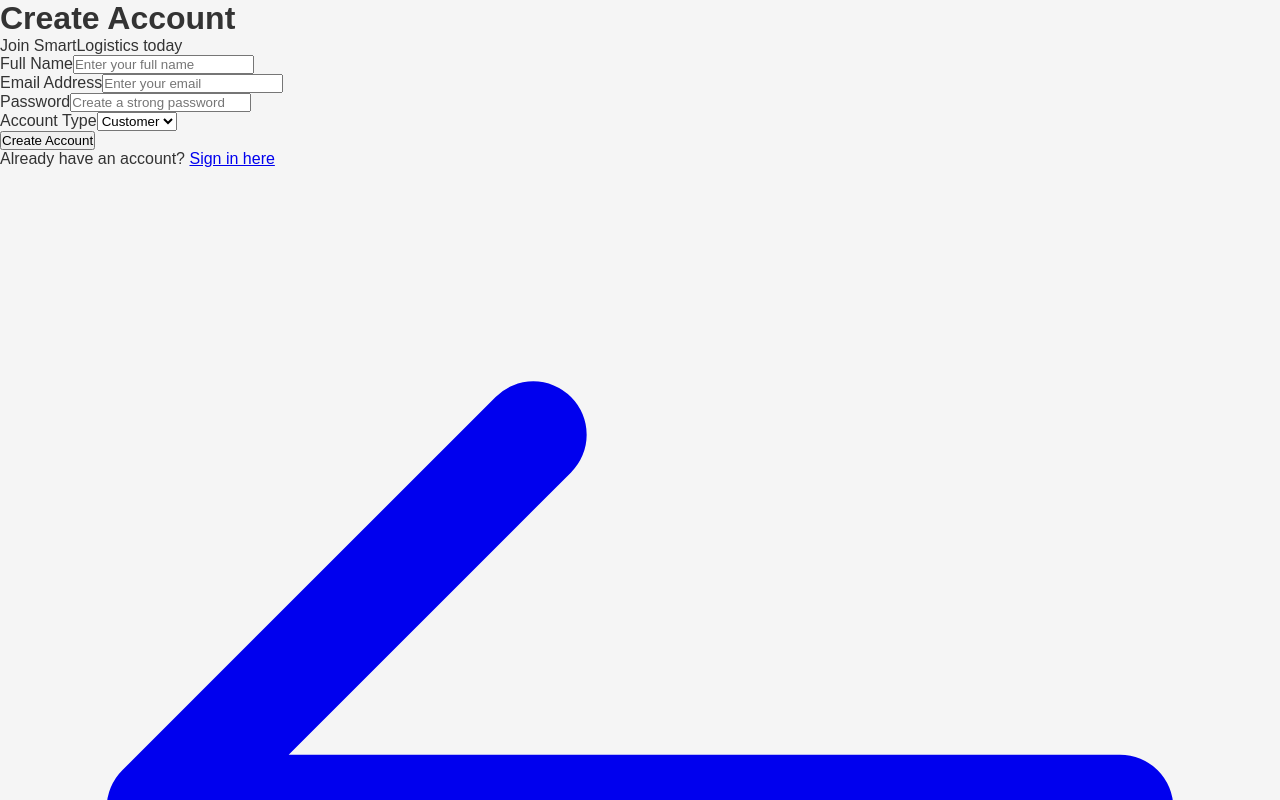
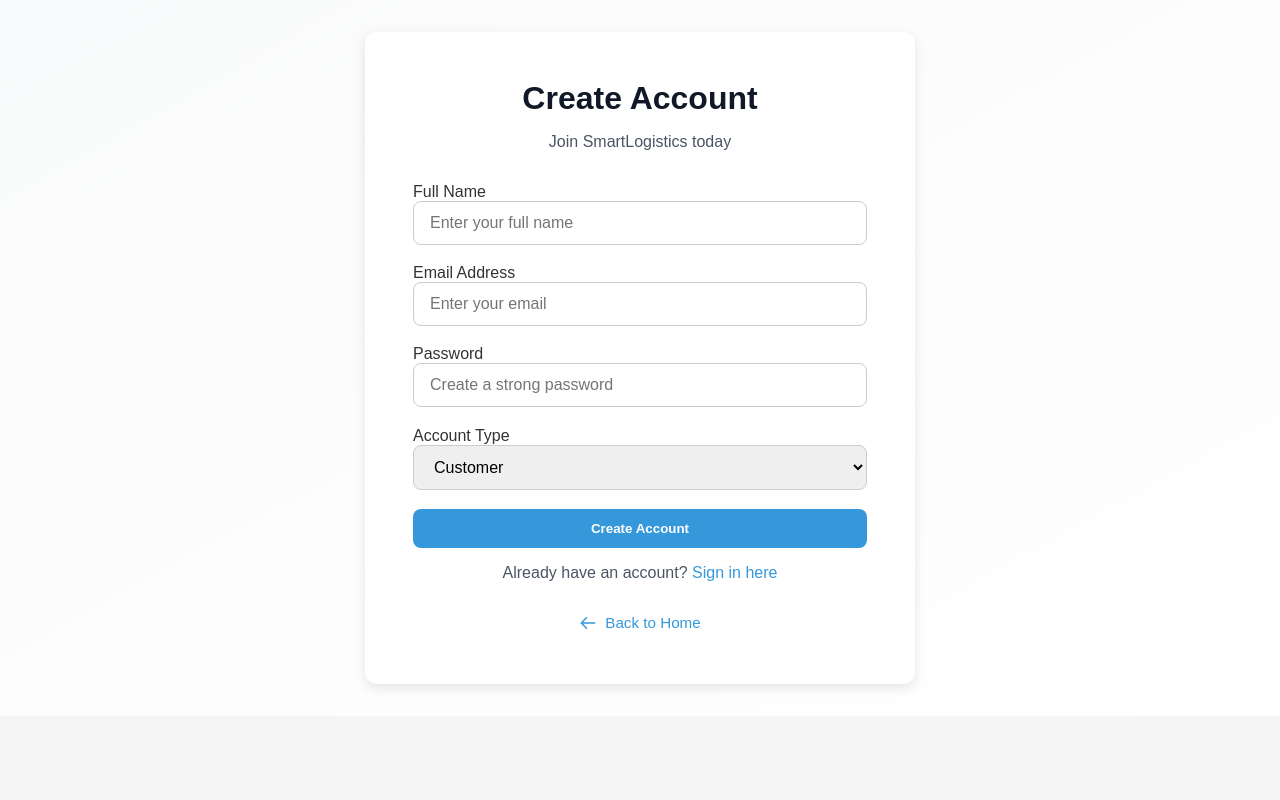
Before and after one commit to hasan-kal/Smart-Logistics-and-Delivery-Management-System, a React (Vite) app in the folder frontend/: page /signup in a window 1280 px wide. Shown: the top 800 px of the page. Built offline with nearby package versions, Linux system fonts and the light colour scheme.

Commit message:
added signup css

```diff
--- a/frontend/src/pages/Signup.jsx
+++ b/frontend/src/pages/Signup.jsx
@@ -1,6 +1,7 @@
 import { useState, useContext } from "react";
 import api from "../api/axios";
 import { AuthContext } from "../context/AuthContext";
+import "../styles/signup.css";
 
 export default function Signup() {
   const [name, setName] = useState("");
@@ -21,19 +22,19 @@ export default function Signup() {
   };
 
   return (
-    <div>
-      <div>
+    <div className="signup-container">
+      <div className="signup-card">
         {/* Header */}
-        <div>
-          <h1>Create Account</h1>
-          <p>Join SmartLogistics today</p>
+        <div className="signup-header">
+          <h1 className="signup-title">Create Account</h1>
+          <p className="signup-subtitle">Join SmartLogistics today</p>
         </div>
 
         {/* Signup Form */}
-        <div>
+        <div className="signup-form">
           <form onSubmit={handleSubmit}>
-            <div>
-              <label htmlFor="name">
+            <div className="form-group">
+              <label htmlFor="name" className="form-label">
                 Full Name
               </label>
               <input
@@ -43,11 +44,12 @@ export default function Signup() {
                 value={name}
                 onChange={(e) => setName(e.target.value)}
                 required
+                className="form-input"
               />
             </div>
 
-            <div>
-              <label htmlFor="email">
+            <div className="form-group">
+              <label htmlFor="email" className="form-label">
                 Email Address
               </label>
               <input
@@ -57,11 +59,12 @@ export default function Signup() {
                 value={email}
                 onChange={(e) => setEmail(e.target.value)}
                 required
+                className="form-input"
               />
             </div>
 
-            <div>
-              <label htmlFor="password">
+            <div className="form-group">
+              <label htmlFor="password" className="form-label">
                 Password
               </label>
               <input
@@ -71,32 +74,32 @@ export default function Signup() {
                 value={password}
                 onChange={(e) => setPassword(e.target.value)}
                 required
+                className="form-input"
               />
             </div>
 
-            <div>
-              <label htmlFor="role">
+            <div className="form-group">
+              <label htmlFor="role" className="form-label">
                 Account Type
               </label>
               <select
                 id="role"
                 value={role}
                 onChange={(e) => setRole(e.target.value)}
+                className="form-input"
               >
                 <option value="customer">Customer</option>
                 <option value="admin">Admin</option>
               </select>
             </div>
 
-            <button
-              type="submit"
-            >
+            <button type="submit" className="btn-primary">
               Create Account
             </button>
           </form>
 
           {/* Login Link */}
-          <div>
+          <div className="login-link">
             <p>
               Already have an account?{' '}
               <a href="/login">
@@ -107,8 +110,8 @@ export default function Signup() {
         </div>
 
         {/* Back to Home */}
-        <div>
-          <a href="/">
+        <div className="back-home">
+          <a href="/" className="back-home-link">
             <svg fill="none" stroke="currentColor" viewBox="0 0 24 24">
               <path strokeLinecap="round" strokeLinejoin="round" strokeWidth={2} d="M10 19l-7-7m0 0l7-7m-7 7h18" />
             </svg>
--- /dev/null
+++ b/frontend/src/styles/signup.css
@@ -0,0 +1,112 @@
+/* signup.css */
+
+/* Center the form */
+.signup-container {
+  min-height: 80vh;
+  display: flex;
+  justify-content: center;
+  align-items: center;
+  padding: 2rem;
+  background: linear-gradient(to bottom right, #f9fafb, #ffffff);
+  font-family: Arial, Helvetica, sans-serif;
+}
+
+/* Card */
+.signup-card {
+  background: white;
+  padding: 3rem;
+  border-radius: 12px;
+  box-shadow: 0 4px 12px rgba(0,0,0,0.1);
+  width: 100%;
+  max-width: 550px;
+}
+
+/* Headings */
+.signup-card h1 {
+  text-align: center;
+  margin-bottom: 1rem;
+  font-size: 2rem;
+  color: #111827;
+}
+
+.signup-card p {
+  text-align: center;
+  margin-bottom: 2rem;
+  color: #4b5563;
+}
+
+/* Inputs */
+.signup-card input, .signup-card select {
+  width: 100%;
+  padding: 0.75rem 1rem;
+  margin-bottom: 1.2rem;
+  border: 1px solid #ccc;
+  border-radius: 8px;
+  outline: none;
+  font-size: 1rem;
+  transition: border 0.3s ease;
+}
+
+.signup-card input:focus, .signup-card select:focus {
+  border-color: var(--primary-color);
+  box-shadow: 0 0 0 2px rgba(52,152,219,0.2);
+}
+
+/* Buttons */
+.signup-card .btn-primary {
+  width: 100%;
+  padding: 0.75rem 1rem;
+  border-radius: 8px;
+  background: var(--primary-color);
+  color: white;
+  font-weight: bold;
+  border: none;
+  cursor: pointer;
+  transition: background 0.3s ease;
+}
+
+.signup-card .btn-primary:hover {
+  background: #2176bd;
+}
+
+/* Login link */
+.signup-card .login-link {
+  text-align: center;
+  margin-top: 1rem;
+}
+
+.signup-card .login-link a {
+  color: var(--primary-color);
+  text-decoration: none;
+  font-weight: 500;
+}
+
+.signup-card .login-link a:hover {
+  text-decoration: underline;
+}
+
+/* Back to Home link */
+.back-home {
+  margin-top: 2rem;
+  text-align: center;
+}
+
+.back-home-link {
+  display: inline-flex;
+  align-items: center;
+  gap: 0.5rem;
+  color: var(--primary-color);
+  text-decoration: none;
+  font-size: 0.95rem;
+  font-weight: 500;
+  transition: color 0.3s ease;
+}
+
+.back-home-link:hover {
+  color: #2176bd;
+}
+
+.back-home-link svg {
+  width: 18px;
+  height: 18px;
+}
```
